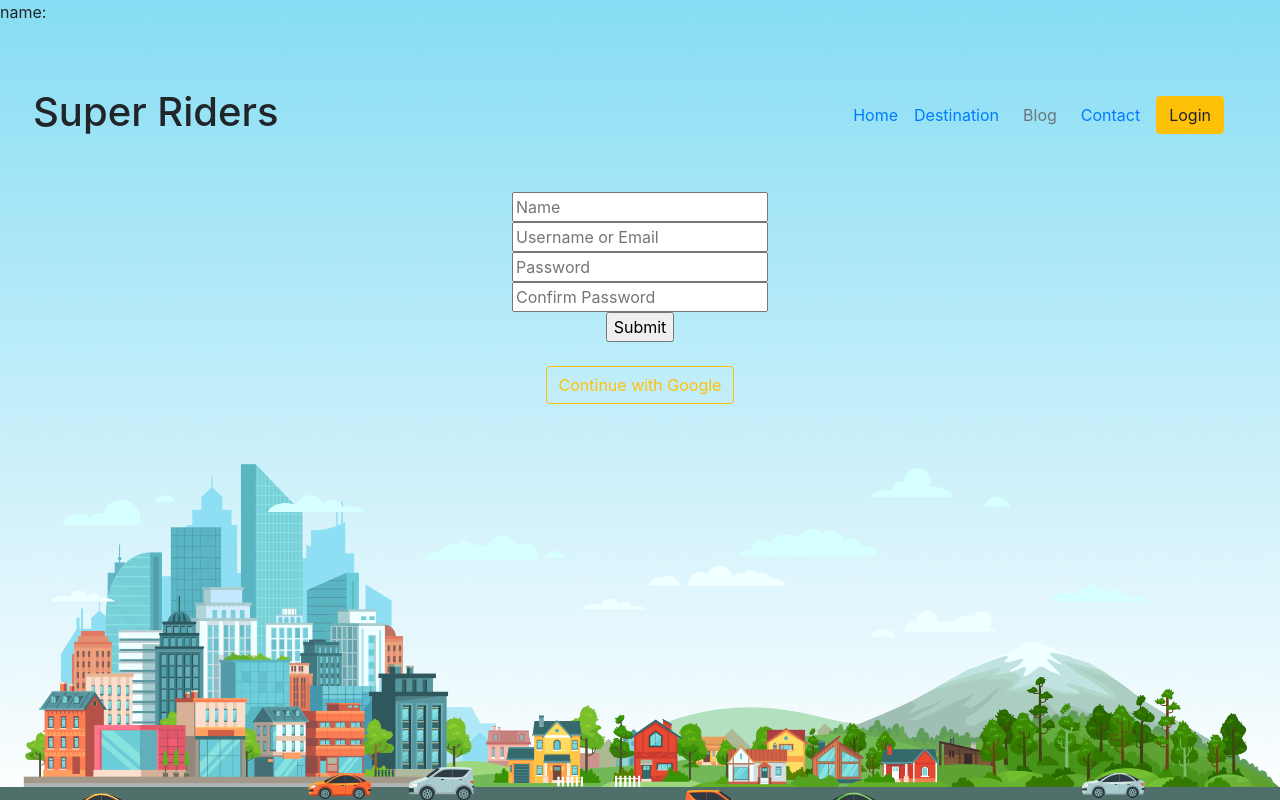
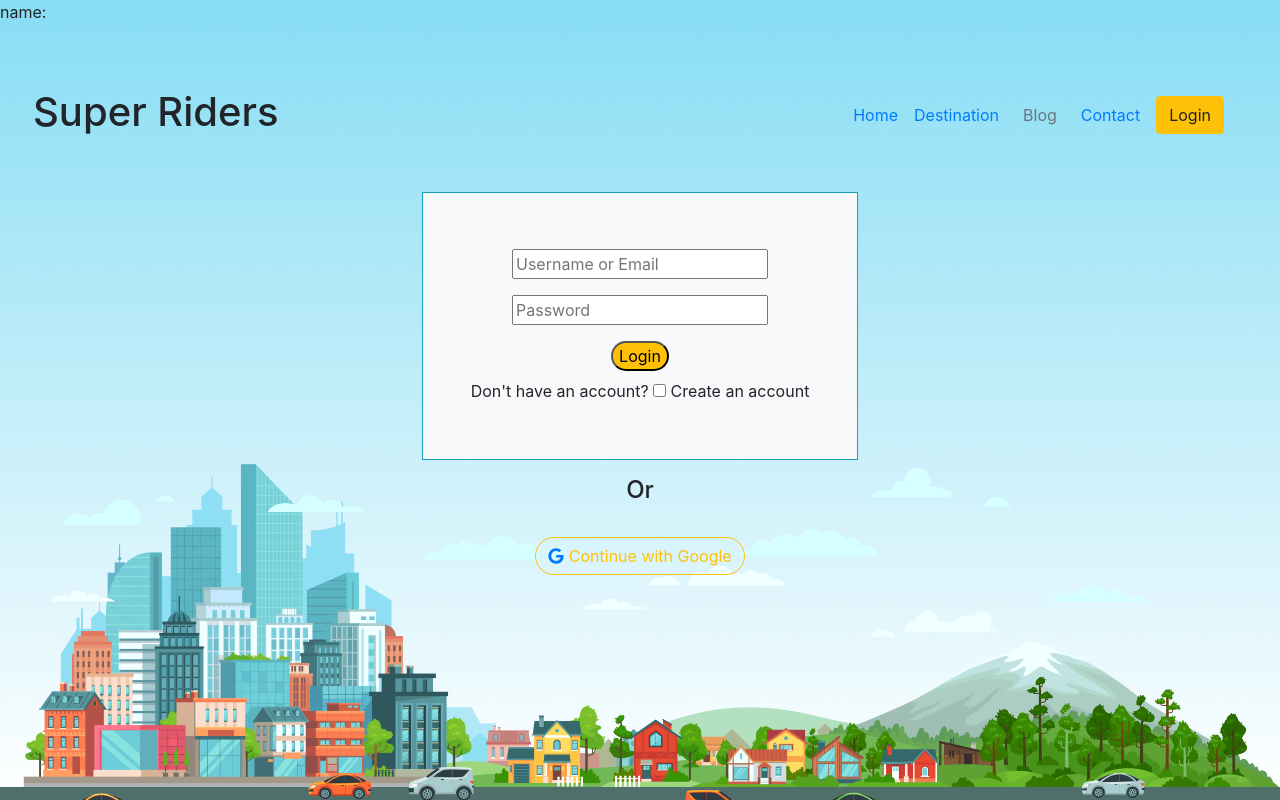
Before and after one commit to mdmehedyhassan/super-riders, a React (Create React App) app: page /login in a window 1280 px wide. Built offline with nearby package versions, Linux system fonts and the light colour scheme.

Commit message:
log out sign in

```diff
--- a/package.json
+++ b/package.json
@@ -3,6 +3,10 @@
   "version": "0.1.0",
   "private": true,
   "dependencies": {
+    "@fortawesome/fontawesome-svg-core": "^1.2.35",
+    "@fortawesome/free-brands-svg-icons": "^5.15.3",
+    "@fortawesome/free-solid-svg-icons": "^5.15.3",
+    "@fortawesome/react-fontawesome": "^0.1.14",
     "@testing-library/jest-dom": "^5.11.9",
     "@testing-library/react": "^11.2.5",
     "@testing-library/user-event": "^12.8.3",
--- a/src/components/Destination/Destination.js
+++ b/src/components/Destination/Destination.js
@@ -5,10 +5,17 @@ const Destination = () => {
         <div>
             <div className="row">
                 <div className="col-md-4">
-                    <h1>Hello</h1>
+                    <div className="bg-light p-5">
+                        <p>Pick From</p>
+                        <input type="text" />
+                        <p>Pick to</p>
+                        <input className="mt-0" type="text" />
+                        <br/>
+                        <button className="btn btn-warning ">Search</button>
+                    </div>
                 </div>
                 <div className="col-md-8">
-                    <h1>Hello 2</h1>
+                    <img src="https://i.ibb.co/zh3MC60/Map.png" alt="" />
                 </div>
             </div>
         </div>
--- a/src/components/HomeDetail/HomeDetail.js
+++ b/src/components/HomeDetail/HomeDetail.js
@@ -1,9 +1,12 @@
 import React from 'react';
 import { Card } from 'react-bootstrap';
 import { useHistory } from 'react-router';
+import { FontAwesomeIcon } from '@fortawesome/react-fontawesome';
+import { faBiking } from '@fortawesome/free-solid-svg-icons';
+
 
 const HomeDetail = (props) => {
-    const { name, image, ridersId } = props.rider;
+    const { name, image, price } = props.rider;
     const history = useHistory();
     const handleRiders = names =>{
         const url = `destination/${name}`;
@@ -15,6 +18,8 @@ const HomeDetail = (props) => {
                 <Card.Img className="p-5" variant="top" src={image} />
                 <Card.Body>
                     <Card.Title>{name}</Card.Title>
+                    <Card.Title>Price: ${price}</Card.Title>
+                    <button className="btn btn-outline-success"><FontAwesomeIcon icon={faBiking} /> Riders</button>
                 </Card.Body>
             </Card>
         </div>
--- a/src/components/Login/Login.js
+++ b/src/components/Login/Login.js
@@ -1,12 +1,22 @@
-import React, { useContext } from 'react';
+import React, { useContext, useState } from 'react';
 import firebase from "firebase/app";
 import "firebase/auth";
 import firebaseConfig from './firebase.config';
 import { UserContext } from '../../App';
 import { useHistory, useLocation } from 'react-router';
+import { FontAwesomeIcon } from '@fortawesome/react-fontawesome';
+import { faGoogle } from '@fortawesome/free-brands-svg-icons';
 
 const Login = () => {
-
+    const [newUser, setNewUser] = useState(false);
+    const [user, setUser] = useState({
+        isSignIn: false,
+        name: '',
+        email: '',
+        password: '',
+        error: '',
+        success: false
+    })
     const [loggedInUser, setLoggedInUser] = useContext(UserContext);
     const history = useHistory();
     const location = useLocation();
@@ -44,23 +54,73 @@ const Login = () => {
             const passwordNumber = /\d{1}/.test(e.target.value)
             isFormValid = isPasswordValid && passwordNumber;
         }
+        if (isFormValid) {
+            const newUserInfo = { ...user };
+            newUserInfo[e.target.name] = e.target.value;
+            setUser(newUserInfo);
+        }
+    }
+    const handleSignInSubmit = (e) => {
+        console.log(user.email, user.password)
+        if (newUser && user.email && user.password) {
+            firebase.auth().createUserWithEmailAndPassword(user.email, user.password)
+                .then((res) => {
+                    const newUserInfo = { ...user };
+                    newUserInfo.error = '';
+                    newUserInfo.success = true;
+                    setUser(newUserInfo)
+                })
+                .catch((error) => {
+                    const newUserInfo = { ...user };
+                    newUserInfo.error = error.message;
+                    newUserInfo.success = false;
+                    setUser(newUserInfo)
+                });
+        }
 
-    }
-    const handleSignInSubmit = () => {
+        if (!newUser && user.email && user.password) {
+            firebase.auth().signInWithEmailAndPassword(user.email, user.password)
+                .then((res) => {
+                    const newUserInfo = { ...user };
+                    newUserInfo.error = '';
+                    newUserInfo.success = true;
+                    setUser(newUserInfo)
+                })
+                .catch((error) => {
+                    const newUserInfo = { ...user };
+                    newUserInfo.error = error.message;
+                    newUserInfo.success = false;
+                    setUser(newUserInfo)
+                });
+        }
 
+        e.preventDefault();
     }
 
     return (
         <div className="d-flex flex-column justify-content-center align-items-center">
-            <form onSubmit={handleSignInSubmit} className="d-flex flex-column justify-content-center align-items-center">
-                <input type="text" name="name" onBlur={handleBlur} id="" placeholder="Name" required />
-                <input type="text" name="email" onBlur={handleBlur} id="" placeholder="Username or Email" required />
-                <input type="password" name="password" onBlur={handleBlur} id="" placeholder="Password" required />
-                <input type="password" name="password" onBlur={handleBlur} id="" placeholder="Confirm Password" required />
-                <input type="submit" value="Submit" />
+            <form onSubmit={handleSignInSubmit} className="p-5 rounded-3 bg-light  border border-info d-flex flex-column justify-content-center align-items-center">
+                {newUser && <input type="text" className="m-2" name="name" onBlur={handleBlur} id="" placeholder="Name" />}
+                <input className="m-2" type="text" name="email" onBlur={handleBlur} id="" placeholder="Username or Email" required />
+                <input className="m-2" type="password" name="password" onBlur={handleBlur} id="" placeholder="Password" required />
+                {newUser && <input type="password" className="m-2" name="password" onBlur={handleBlur} id="" placeholder="Confirm Password" />}
+                {
+                    newUser? <input className="m-2 bg-warning rounded-pill" type="submit" value="Create an account" />
+                    : <input className="m-2 bg-warning rounded-pill" type="submit" value="Login" />
+                }
+
+                <label htmlFor="newUser">{newUser ? "Already have an account? " : "Don't have an account? "}
+                    <input type="checkbox" onChange={() => setNewUser(!newUser)} name="newUser" id="" /> <span>{newUser ? 'Login' : 'Create an account'}</span>
+                </label>
             </form>
+            <p className="bg-danger text-warning">{user.error}</p>
+            {
+                user.success && <p className="bg-success text-light">User {newUser ? "create" : "logged in"} successfully</p>
+            }
+            <h4>Or</h4>
             <br />
-            <button type="button" className="btn btn-outline-warning" onClick={handleGoogleSignIn}>Continue with Google</button>
+
+            <button type="button" className="btn btn-outline-warning rounded-pill" onClick={handleGoogleSignIn}><FontAwesomeIcon className="text-primary" icon={faGoogle} /> Continue with Google</button>
         </div>
     );
 };
--- a/src/fakeData/fakeData.json
+++ b/src/fakeData/fakeData.json
@@ -1,20 +1,24 @@
 [{
     "ridersId": 1,
     "name": "BIKE",
-    "image": "https://i.ibb.co/chzdvcy/Frame.png"
+    "image": "https://i.ibb.co/chzdvcy/Frame.png",
+    "price": 120
 },
 {
     "ridersId": 2,
     "name": "CAR",
-    "image": "https://i.ibb.co/9Z6xZjC/Frame-2.png"
+    "image": "https://i.ibb.co/9Z6xZjC/Frame-2.png",
+    "price": 250
 },
 {
     "ridersId": 3,
     "name": "BUS",
-    "image": "https://i.ibb.co/ScSSvHM/bus.png"
+    "image": "https://i.ibb.co/ScSSvHM/bus.png",
+    "price": 60
 },
 {
     "ridersId": 4,
     "name": "TRAIN",
-    "image": "https://i.ibb.co/McBXB8X/train.png"
+    "image": "https://i.ibb.co/McBXB8X/train.png",
+    "price": 40
 }]
```
Also changed, not shown: src/components/Destination/Map.png (added), 1 other file (tests, documents, lock files or other folders).
